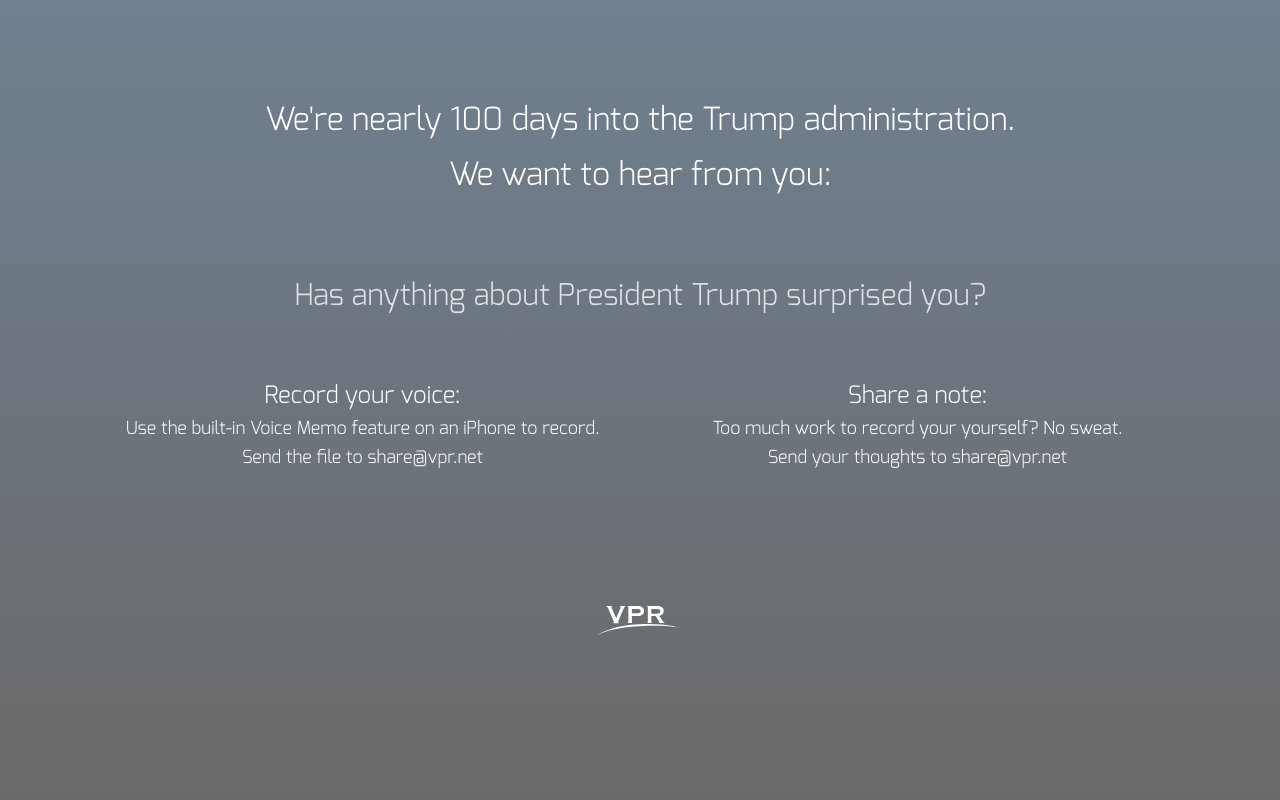
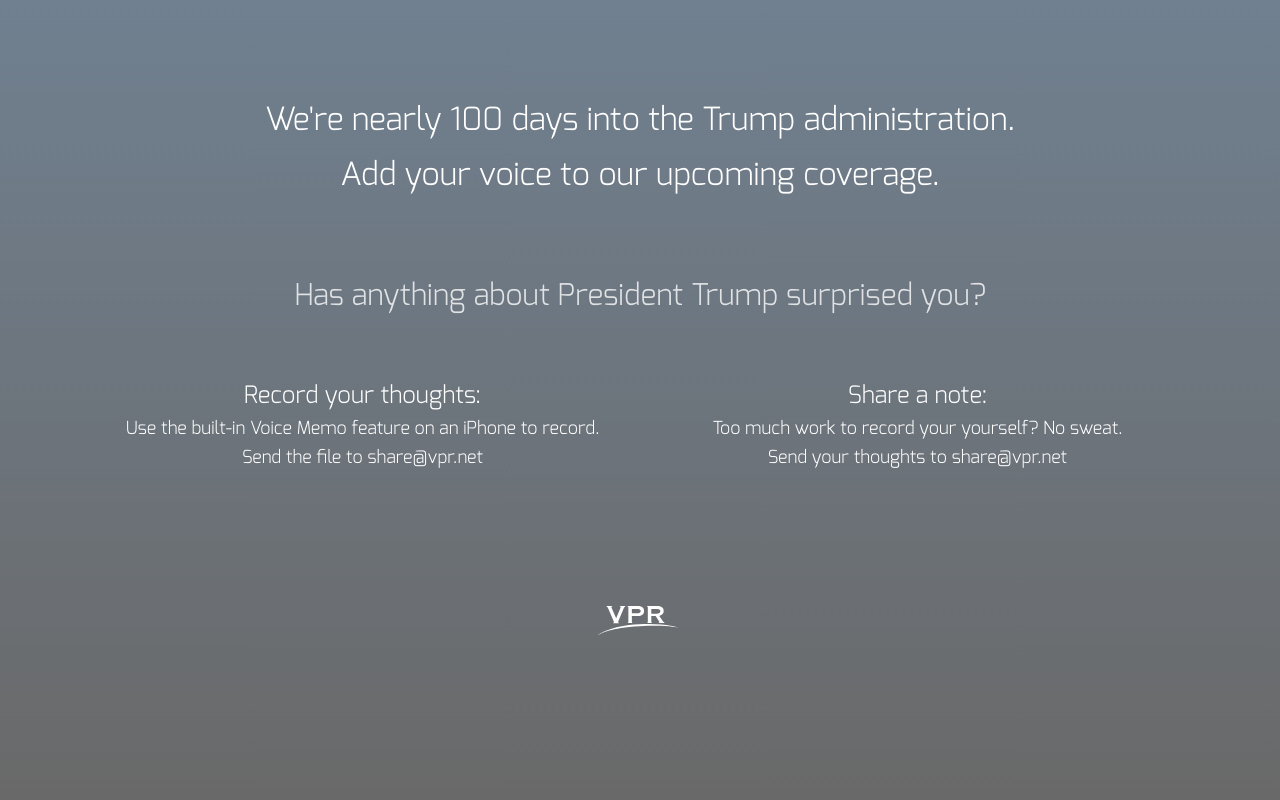
Before and after one commit to vprnet/trump-100-days, a Python web app: template app/templates/content.html in a window 1280 px wide. Run offline with Jinja, Linux system fonts and the light colour scheme; the template is opened without the code that fills it, so the values that code supplies are empty; some libraries are stand-ins or nearby versions.

Commit message:
copy change

```diff
--- a/app/templates/content.html
+++ b/app/templates/content.html
@@ -9,7 +9,7 @@
     <div class="intro-text">
       <div class="col-md-12">
         <h1>We're nearly 100 days into the Trump administration.</h1>
-        <h1>We want to hear from you:</h1>
+        <h1>Add your voice to our upcoming coverage.</h1>
         <h2>
           <div id="question-1">Here's what we're wondering...</div>
           <div id="question-2">How are you feeling?</div>
@@ -22,7 +22,7 @@
         </h2>
       </div>
       <div class="col-md-6">
-          <h3>Record your voice:</h3>
+          <h3>Record your thoughts:</h3>
           <h4>Use the built-in Voice Memo feature on an iPhone to record.</h4>
           <h4>Send the file to share@vpr.net</h4>
       </div>
```
